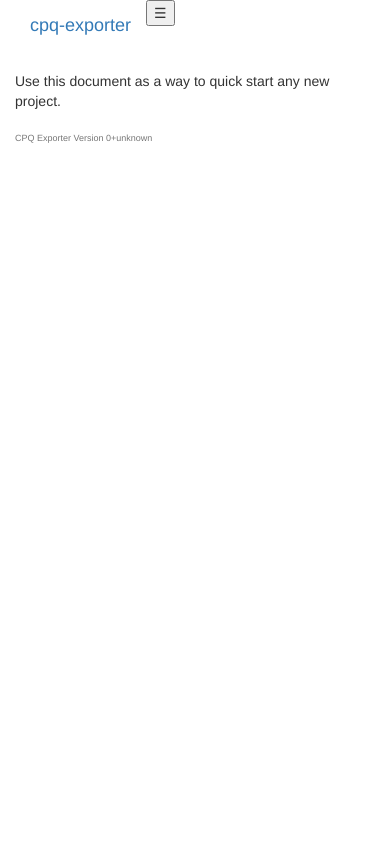
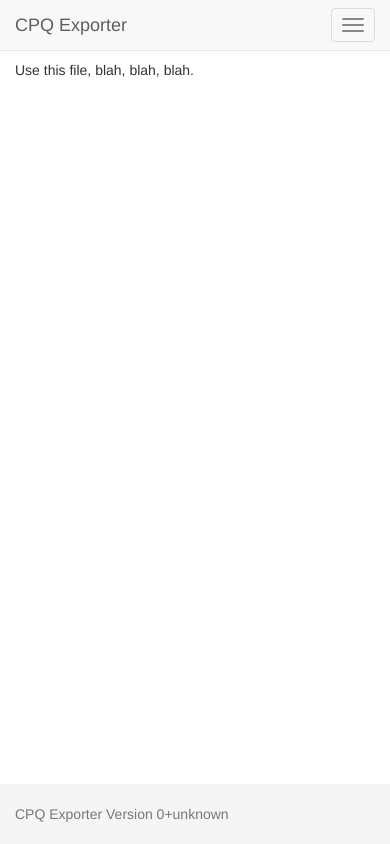
Before and after one commit to mjj55409/cpq-exporter, a Django app: page / in a window 390 px wide. Run offline with Django 3.2, Linux system fonts and the light colour scheme; parts of the project's set-up code (start-up, migrations or seed data) failed here and were passed over; some libraries are stand-ins or nearby versions.

Commit message:
Downgraded to Bootstrap3 (from 4.alpha)
Changed base look and feel.

```diff
--- a/cpq_exporter/static/css/project.css
+++ b/cpq_exporter/static/css/project.css
@@ -1,38 +1,42 @@
-/* These styles are generated from project.scss. */
+html {
+  position: relative;
+  min-height: 100%; }
+
+body {
+  /* Margin bottom by footer height */
+  margin-bottom: 60px; }
+
+.footer {
+  position: absolute;
+  bottom: 0;
+  width: 100%;
+  height: 60px;
+  background-color: #f5f5f5; }
+
+body > .container {
+  padding: 60px 15px 0; }
+
+.container .text-muted {
+  margin: 20px 0; }
+
+.footer > .container {
+  padding-right: 15px;
+  padding-left: 15px; }
+
+code {
+  font-size: 80%; }
 
 .alert-debug {
-  color: black;
-  background-color: white;
+  background-color: #fff;
   border-color: #d6e9c6;
-}
+  color: #000; }
 
 .alert-error {
-  color: #b94a48;
   background-color: #f2dede;
   border-color: #eed3d7;
-}
+  color: #b94a48; }
 
-/* This is a fix for the bootstrap4 alpha release */
-@media (max-width: 47.9em) {
-  .navbar-nav .nav-item {
-    float: none;
-    width: 100%;
-    display: inline-block;
-  }
+[hidden][style="display: block;"] {
+  display: block !important; }
 
-  .navbar-nav .nav-item + .nav-item {
-    margin-left: 0;
-  }
-
-  .nav.navbar-nav.pull-xs-right {
-    float: none !important;
-  }
-}
-
-/* Display django-debug-toolbar.
-   See https://github.com/django-debug-toolbar/django-debug-toolbar/issues/742
-   and https://github.com/pydanny/cookiecutter-django/issues/317
-*/
-[hidden][style="display: block;"] {
-  display: block !important;
-}
+/*# sourceMappingURL=project.css.map */
--- a/cpq_exporter/static/js/project.js
+++ b/cpq_exporter/static/js/project.js
@@ -1 +1,5 @@
-/* Project specific Javascript goes here. */
+/* Toggle active indicator on nav bar */
+$(".nav a").on("click", function(){
+    $(".nav").find(".active").removeClass("active");
+    $(this).parent().addClass("active");
+});
--- a/cpq_exporter/static/sass/project.scss
+++ b/cpq_exporter/static/sass/project.scss
@@ -1,5 +1,40 @@
 
 // project specific CSS goes here
+
+// Sticky footer styles
+html {
+  position: relative;
+    min-height: 100%;
+}
+body {
+  /* Margin bottom by footer height */
+  margin-bottom: 60px;
+}
+.footer {
+  position: absolute;
+  bottom: 0;
+  width: 100%;
+  // Set the fixed height of the footer here
+  height: 60px;
+  background-color: #f5f5f5;
+}
+
+body > .container {
+    padding: 60px 15px 0;
+}
+.container .text-muted {
+    margin: 20px 0;
+}
+
+.footer > .container {
+    padding-right: 15px;
+    padding-left: 15px;
+}
+
+code {
+    font-size: 80%;
+}
+
 
 ////////////////////////////////
 		//Variables//
@@ -37,27 +72,6 @@ $red: #b94a48;
 		//Navbar//
 ////////////////////////////////
 
-// This is a fix for the bootstrap4 alpha release
-
-.navbar {
-  border-radius: 0px;
-}
-
-@media (max-width: 47.9em) {
-  .navbar-nav .nav-item {
-    display: inline-block;
-    float: none;
-    width: 100%;
-  }
-
-  .navbar-nav .nav-item + .nav-item {
-    margin-left: 0;
-  }
-
-  .nav.navbar-nav.pull-xs-right {
-    float: none !important;
-  }
-}
 
 ////////////////////////////////
 		//Django Toolbar//
--- a/cpq_exporter/templates/base.html
+++ b/cpq_exporter/templates/base.html
@@ -16,9 +16,9 @@
 
     {% block css %}
     <!-- Latest compiled and minified CSS -->
-    <link rel="stylesheet" href="https://maxcdn.bootstrapcdn.com/bootstrap/4.0.0-alpha.2/css/bootstrap.min.css" integrity="sha384-y3tfxAZXuh4HwSYylfB+J125MxIs6mR5FOHamPBG064zB+AFeWH94NdvaCBm8qnd" crossorigin="anonymous">
+    <link href="https://maxcdn.bootstrapcdn.com/bootstrap/3.3.6/css/bootstrap.min.css" rel="stylesheet" integrity="sha384-1q8mTJOASx8j1Au+a5WDVnPi2lkFfwwEAa8hDDdjZlpLegxhjVME1fgjWPGmkzs7" crossorigin="anonymous">
 
-    <!-- Your stuff: Third-party css libraries go here -->
+    <link href="https://maxcdn.bootstrapcdn.com/font-awesome/4.6.3/css/font-awesome.min.css" rel="stylesheet" integrity="sha384-T8Gy5hrqNKT+hzMclPo118YTQO6cYprQmhrYwIiQ/3axmI1hQomh7Ud2hPOy8SP1" crossorigin="anonymous">
 
     <!-- This file store project specific CSS -->
     <link href="{% static 'css/project.css' %}" rel="stylesheet">
@@ -29,72 +29,63 @@
 
   <body>
 
-    <div class="m-b">
-      <nav class="navbar navbar-dark navbar-static-top bg-inverse">
+    <nav class="navbar navbar-default navbar-fixed-top">
       <div class="container">
-          <a class="navbar-brand" href="/">cpq-exporter</a>
-          <button type="button" class="navbar-toggler hidden-sm-up pull-xs-right" data-toggle="collapse" data-target="#bs-navbar-collapse-1">
-            &#9776;
+        <div class="navbar-header">
+          <a class="navbar-brand" href="/">CPQ Exporter</a>
+          <button type="button" class="navbar-toggle collapsed" data-toggle="collapse" data-target="#navbar" aria-expanded="false" aria-controls="navbar">
+            <span class="sr-only">Toggle navigation</span>
+            <span class="icon-bar"></span>
+            <span class="icon-bar"></span>
+            <span class="icon-bar"></span>
           </button>
+        </div>
 
-          <!-- Collect the nav links, forms, and other content for toggling -->
-          <div class="collapse navbar-toggleable-xs" id="bs-navbar-collapse-1">
+        <div id="navbar" class="collapse navbar-collapse">
           <ul class="nav navbar-nav">
-              <li class="nav-item">
-                <a class="nav-link" href="{% url 'home' %}">Home</a>
-              </li>
-              <li class="nav-item">
-                <a class="nav-link" href="{% url 'about' %}">About</a>
-              </li>
+            <li class="active"><a href="{% url 'home' %}">Home</a></li>
+            <li><a href="{% url 'about' %}">About</a></li>
           </ul>
 
           <ul class="nav navbar-nav pull-xs-right">
             {% if request.user.is_authenticated %}
-                <li class="nav-item">
-                  <a class="nav-link" href="{% url 'users:detail' request.user.username  %}">{% trans "My Profile" %}</a>
-                </li>
-                <li class="nav-item">
-                  <a class="nav-link" href="{% url 'account_logout' %}">{% trans "Sign out" %}</a>
+
+            <li class="dropdown">
+              <a class="dropdown-toggle" data-toggle="dropdown" role="button" aria-haspopup="true" aria-expanded="false">{{request.user.get_full_name}} <span class="caret"></span></a>
+              <ul class="dropdown-menu">
+                <li><a href="{% url 'users:detail' request.user.username  %}">Profile</a></li>
+                <li><a href="{% url 'account_logout' %}">Sign Out</a></li>
+              </ul>
             </li>
             {% else %}
-                <li class="nav-item">
-                  <a id="sign-up-link" class="nav-link" href="{% url 'account_signup' %}">{% trans "Sign Up" %}</a>
-                </li>
             <li class="nav-item">
               <a id="log-in-link" class="nav-link" href="{% url 'account_login' %}">{% trans "Sign In" %}</a>
             </li>
             {% endif %}
           </ul>
         </div>
+
+
       </div>
     </nav>
-    </div>
 
+    <!-- Begin page content -->
     <div class="container">
 
-      {% if messages %}
-          {% for message in messages %}
-              <div class="alert {% if message.tags %}alert-{{ message.tags }}{% endif %}">{{ message }}</div>
-          {% endfor %}
-      {% endif %}
-
       {% block content %}
-        <p>Use this document as a way to quick start any new project.</p>
+      <p>Use this file, blah, blah, blah.</p>
       {% endblock content %}
 
-    </div> <!-- /container -->
+    </div>
 
     {% block modal %}{% endblock modal %}
 
-    <div id="footer">
+    <!-- Fixed Footer -->
+    <footer class="footer">
       <div class="container">
-        <div class="row">
-          <div class="col-md-6 col-sm-6 col-xs-12 copyright">
-            <p class="text-muted"><h6><small>CPQ Exporter Version {{ exporter_version }}</small></h6></p>
+        <p class="text-muted">CPQ Exporter Version {{ exporter_version }}</p>
       </div>
-        </div>
-      </div>
-      </div>
+    </footer>
 
     <!-- Le javascript
     ================================================== -->
@@ -107,14 +98,12 @@
       <script src="https://cdnjs.cloudflare.com/ajax/libs/tether/1.2.0/js/tether.min.js"></script>
 
       <!-- Latest compiled and minified JavaScript -->
-      <script src="https://maxcdn.bootstrapcdn.com/bootstrap/4.0.0-alpha.2/js/bootstrap.min.js" integrity="sha384-vZ2WRJMwsjRMW/8U7i6PWi6AlO1L79snBrmgiDpgIWJ82z8eA5lenwvxbMV1PAh7" crossorigin="anonymous"></script>
+      <script src="https://maxcdn.bootstrapcdn.com/bootstrap/3.3.6/js/bootstrap.min.js" integrity="sha384-0mSbJDEHialfmuBBQP6A4Qrprq5OVfW37PRR3j5ELqxss1yVqOtnepnHVP9aJ7xS" crossorigin="anonymous"></script>
 
-      <!-- Your stuff: Third-party javascript libraries go here -->
+      <!-- Third-party javascript libraries -->
 
-      <!-- place project specific Javascript in this file -->
-
+      <!-- Project specific Javascript -->
       <script src="{% static 'js/project.js' %}"></script>
-
 
     {% endblock javascript %}
   </body>
```
Also changed, not shown: Gruntfile.js (added, +16 -0 lines), package.json (added, +22 -0 lines), 2 other files. Lines whose indentation alone changed are shown as unchanged.
